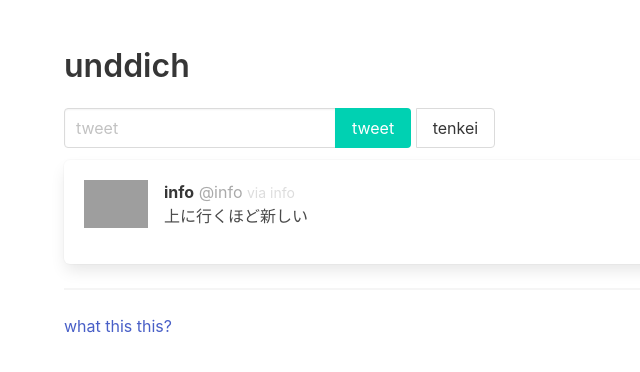
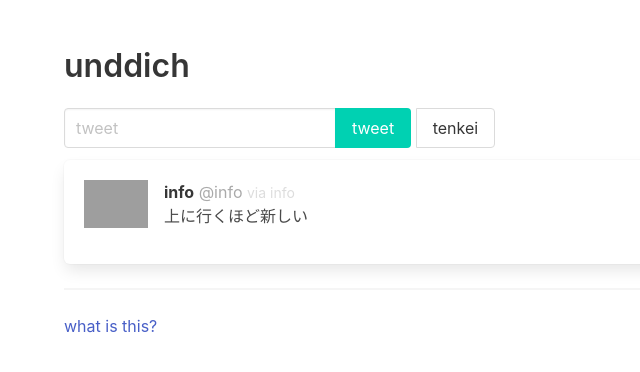
Before and after one commit to cympfh/unddich, a website: page index.html in a window 1280 px wide. Shown: the full height of the page, 0-640 px from the left. Drawn offline with nearby package versions, Linux system fonts and the light colour scheme; no server answers; grey boxes are pictures that could not be loaded.

Commit message:
Update index.html

```diff
--- a/index.html
+++ b/index.html
@@ -75,7 +75,7 @@ function post_tenkei(){ socket.emit("tenkei",{}) }
             </div>
             <div id="X"></div><hr />
 
-            <p><a href="https://github.com/cympfh/unddich/">what this this?</a></p>
+            <p><a href="https://github.com/cympfh/unddich/">what is this?</a></p>
         </div>
     <section>
 
```
